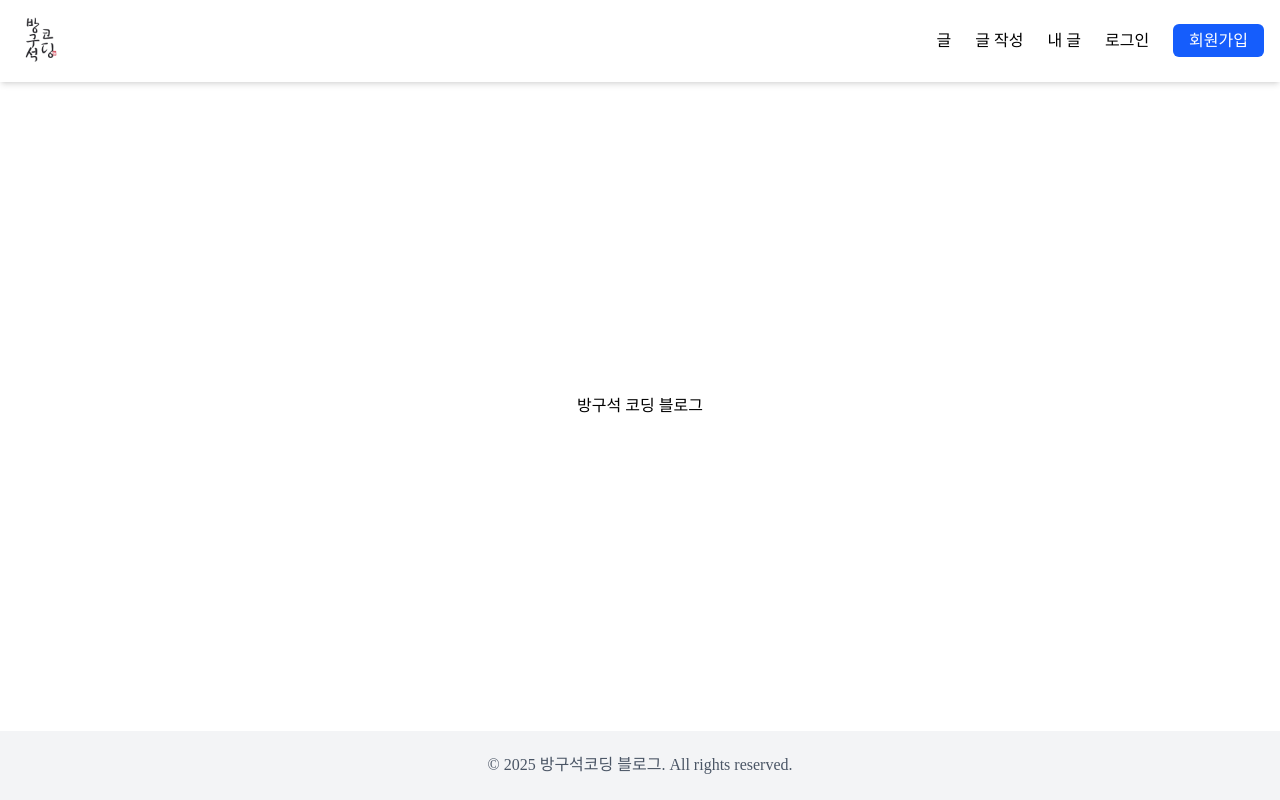
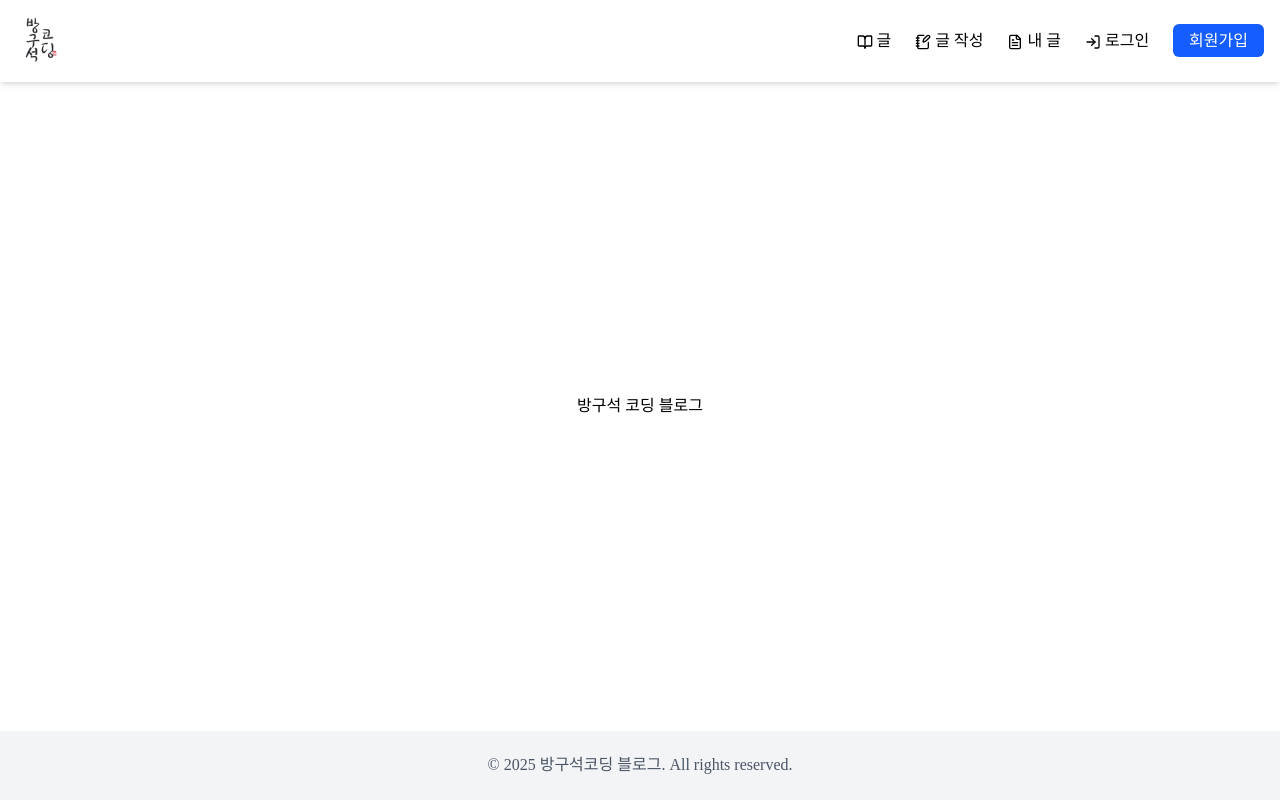
Before and after one commit to SangWon7242/bang_gusuk_coder_blog, a Next.js app in the folder frontend/: page / in a window 1280 px wide. Built offline with nearby package versions, Linux system fonts and the light colour scheme; a web font is replaced by a local one.

Commit message:
메뉴에 아이콘 적용

```diff
--- a/frontend/src/app/layout.tsx
+++ b/frontend/src/app/layout.tsx
@@ -1,6 +1,8 @@
 import type { Metadata } from "next";
 import Image from "next/image";
 import Link from "next/link";
+
+import { BookOpen, FileText, LogIn, NotebookPen } from "lucide-react";
 import "./globals.css";
 
 export const metadata: Metadata = {
@@ -28,7 +30,8 @@ const Header = () => {
                 href="/posts"
                 className="hover:text-blue-600 transition-colors"
               >
-                글
+                <BookOpen className="inline mr-1 h-4 w-4" />
+                <span>글</span>
               </Link>
             </li>
             <li>
@@ -36,7 +39,8 @@ const Header = () => {
                 href="/posts/write"
                 className="hover:text-blue-600 transition-colors"
               >
-                글 작성
+                <NotebookPen className="inline mr-1 h-4 w-4" />
+                <span>글 작성</span>
               </Link>
             </li>
             <li>
@@ -44,7 +48,8 @@ const Header = () => {
                 href="/my-posts"
                 className="hover:text-blue-600 transition-colors"
               >
-                내 글
+                <FileText className="inline mr-1 h-4 w-4" />
+                <span>내 글</span>
               </Link>
             </li>
             <li>
@@ -52,7 +57,8 @@ const Header = () => {
                 href="/login"
                 className="hover:text-blue-600 transition-colors"
               >
-                로그인
+                <LogIn className="inline mr-1 h-4 w-4" />
+                <span>로그인</span>
               </Link>
             </li>
             <li>
```
Also changed, not shown: frontend/package.json (+7 -6 lines), 1 other file (tests, documents, lock files or other folders).
